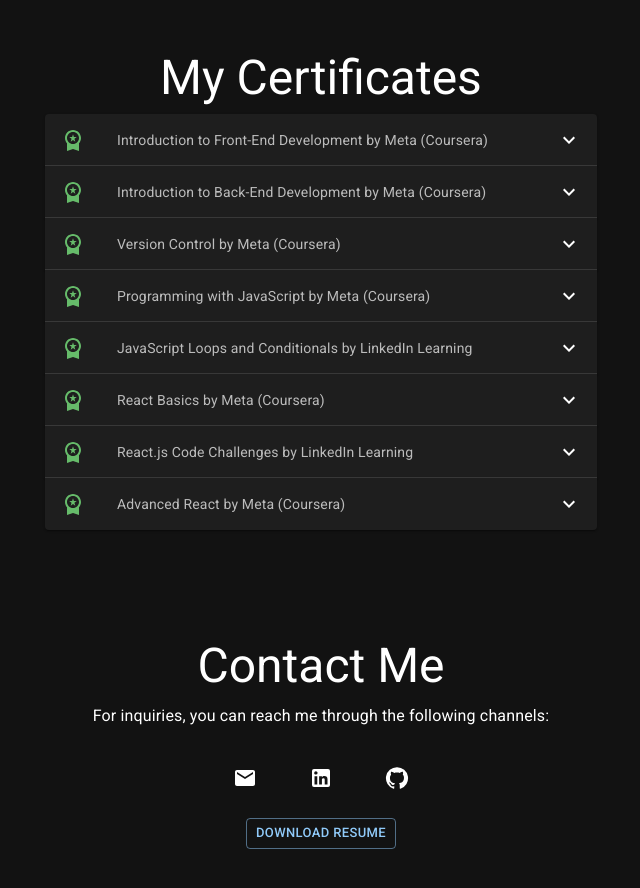
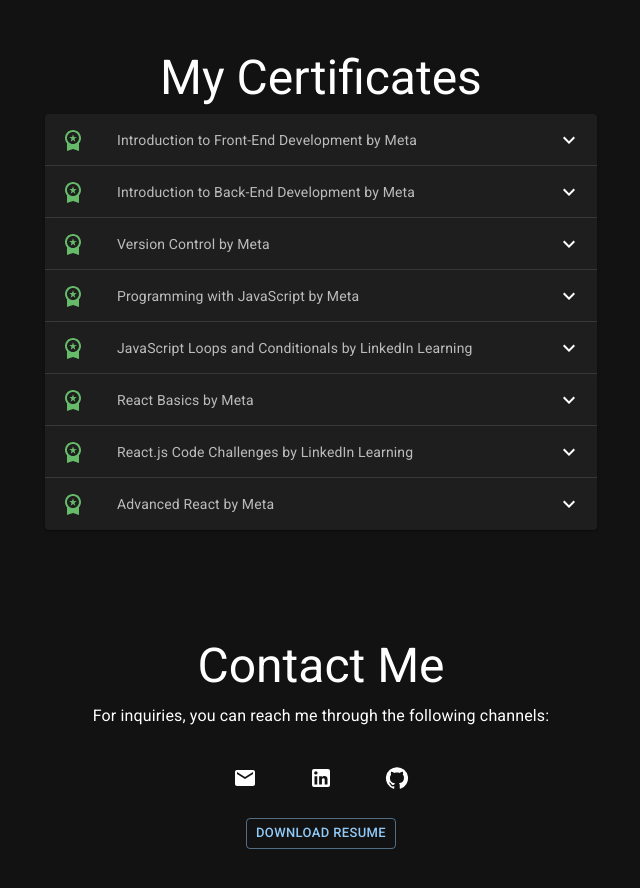
Before and after one commit to michaelbulaongdev/portfolio-old, a React (Create React App) app: page / in a window 1280 px wide. Shown: the part 2280-3168 px from the top of the page, without its empty margins (319-959 px from the left). Built offline with nearby package versions, Linux system fonts and the light colour scheme.

Commit message:
Update lists.js

```diff
--- a/src/components/lists.js
+++ b/src/components/lists.js
@@ -75,25 +75,25 @@
 //list of certificates
 export const listCert = [
 	{
-		title: 'Introduction to Front-End Development by Meta (Coursera)',
+		title: 'Introduction to Front-End Development by Meta',
 		image:
 			'https://s3.amazonaws.com/coursera_assets/meta_images/generated/CERTIFICATE_LANDING_PAGE/CERTIFICATE_LANDING_PAGE~C5N6GC75MW8G/CERTIFICATE_LANDING_PAGE~C5N6GC75MW8G.jpeg',
 		link: 'https://coursera.org/share/774b14f538eca86d33d3996debc04c60',
 	},
 	{
-		title: 'Introduction to Back-End Development by Meta (Coursera)',
+		title: 'Introduction to Back-End Development by Meta',
 		image:
 			'https://s3.amazonaws.com/coursera_assets/meta_images/generated/CERTIFICATE_LANDING_PAGE/CERTIFICATE_LANDING_PAGE~MKUBJBMFD2NW/CERTIFICATE_LANDING_PAGE~MKUBJBMFD2NW.jpeg',
 		link: 'https://coursera.org/share/69948fc37176d332e9281f5705eafc26',
 	},
 	{
-		title: 'Version Control by Meta (Coursera)',
+		title: 'Version Control by Meta',
 		image:
 			'https://s3.amazonaws.com/coursera_assets/meta_images/generated/CERTIFICATE_LANDING_PAGE/CERTIFICATE_LANDING_PAGE~VV3DYLT7WTU2/CERTIFICATE_LANDING_PAGE~VV3DYLT7WTU2.jpeg',
 		link: 'https://coursera.org/share/232e2987ac51885406faad51a671b6ea',
 	},
 	{
-		title: 'Programming with JavaScript by Meta (Coursera)',
+		title: 'Programming with JavaScript by Meta',
 		image:
 			'https://s3.amazonaws.com/coursera_assets/meta_images/generated/CERTIFICATE_LANDING_PAGE/CERTIFICATE_LANDING_PAGE~KSTB3NHYL7Z7/CERTIFICATE_LANDING_PAGE~KSTB3NHYL7Z7.jpeg',
 		link: 'https://coursera.org/share/187dc8cfb224bac71d59961399fc1929',
@@ -104,7 +104,7 @@
 		link: 'https://www.linkedin.com/learning/certificates/7cfb8768f26a2ee45bcfbadb4d84b5f9e2764661824a500b75a98a418f9a2435',
 	},
 	{
-		title: 'React Basics by Meta (Coursera)',
+		title: 'React Basics by Meta',
 		image:
 			'https://s3.amazonaws.com/coursera_assets/meta_images/generated/CERTIFICATE_LANDING_PAGE/CERTIFICATE_LANDING_PAGE~YVRFURJ6LV29/CERTIFICATE_LANDING_PAGE~YVRFURJ6LV29.jpeg',
 		link: 'https://coursera.org/share/76b98da96b6a351f9dff36033812c854',
@@ -115,7 +115,7 @@
 		link: 'https://www.linkedin.com/learning/certificates/aa938cabc1002f6f135d0a5f04e423963896f882c9fde4dd4e5642a3e08bd64f',
 	},
 	{
-		title: 'Advanced React by Meta (Coursera)',
+		title: 'Advanced React by Meta',
 		image:
 			'https://s3.amazonaws.com/coursera_assets/meta_images/generated/CERTIFICATE_LANDING_PAGE/CERTIFICATE_LANDING_PAGE~NYU7MXCQ4MAQ/CERTIFICATE_LANDING_PAGE~NYU7MXCQ4MAQ.jpeg',
 		link: 'https://coursera.org/share/cce506bc0aafc60927e7a23191dd6a06',
```
